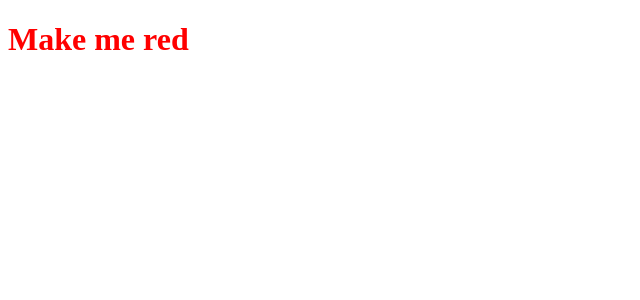
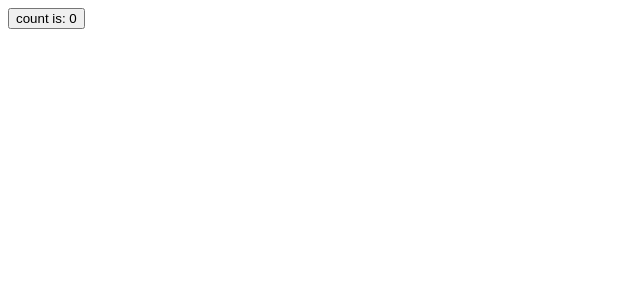
Before and after one commit to TarekHabashy/Vue.js-Tutorial, a Vue app: page / in a window 1280 px wide. Shown: the top 300 px of the page, without its empty margins (0-640 px from the left). Built offline with nearby package versions, Linux system fonts and the light colour scheme.

Commit message:
[update] 関数の定義と割り当て

```diff
--- a/src/App.vue
+++ b/src/App.vue
@@ -1,19 +1,18 @@
 <script setup>
 import { ref } from 'vue'
 
-const titleClass = ref("title")
+const count = ref(0)
+
+const increment = () =>{
+  count.value++
+}
 
 </script>
 
 <template>
-  <h1 :class="titleClass">Make me red</h1>
+  <button @click="increment">count is: {{ count }}</button>
 </template>
 
-<style>
-.title{
-  color: red;
-}
-</style>
 
 <!-- 参考リンク -->
-<!-- https://ja.vuejs.org/tutorial/#step-3 -->
+<!-- https://ja.vuejs.org/tutorial/#step-4 -->
```
